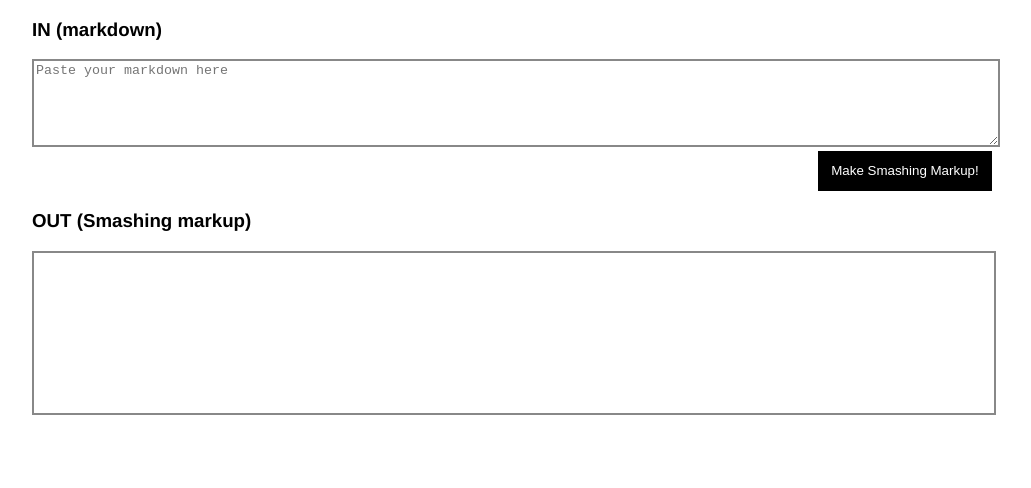
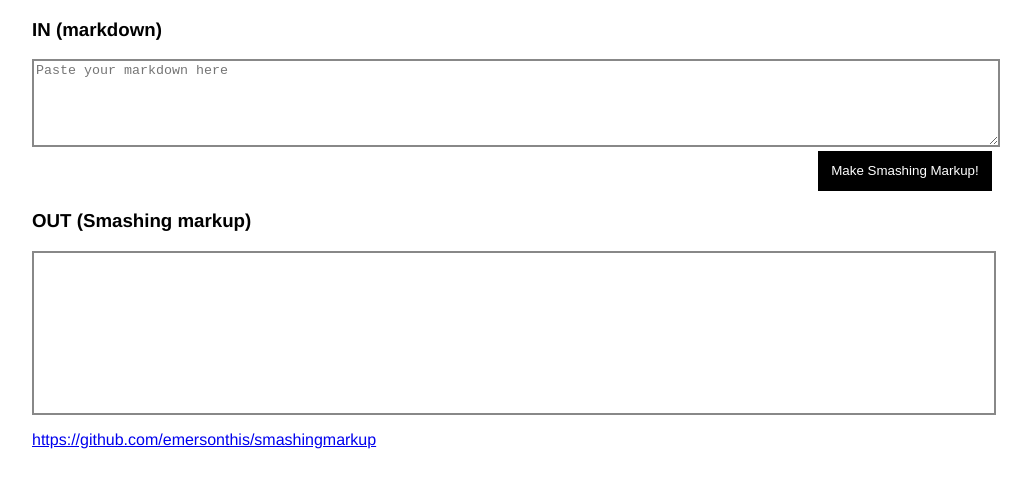
Before and after one commit to emersonthis/smashingmarkup, a website: page public/index.html in a window 1280 px wide. Shown: the whole page, without its empty margins (128-1159 px from the left). Drawn offline with nearby package versions, Linux system fonts and the light colour scheme.

Commit message:
github url

```diff
--- a/public/index.html
+++ b/public/index.html
@@ -20,6 +20,7 @@
 <h3>OUT (Smashing markup)</h3>
 <div class="markup-text" id="markup" placeholder="markup will appear here..."></div>
 
+<p><a href="https://github.com/emersonthis/smashingmarkup">https://github.com/emersonthis/smashingmarkup</a></p>
 </div><!-- .container -->
 
 <!-- <script src="/socket.io.js"></script>
```
